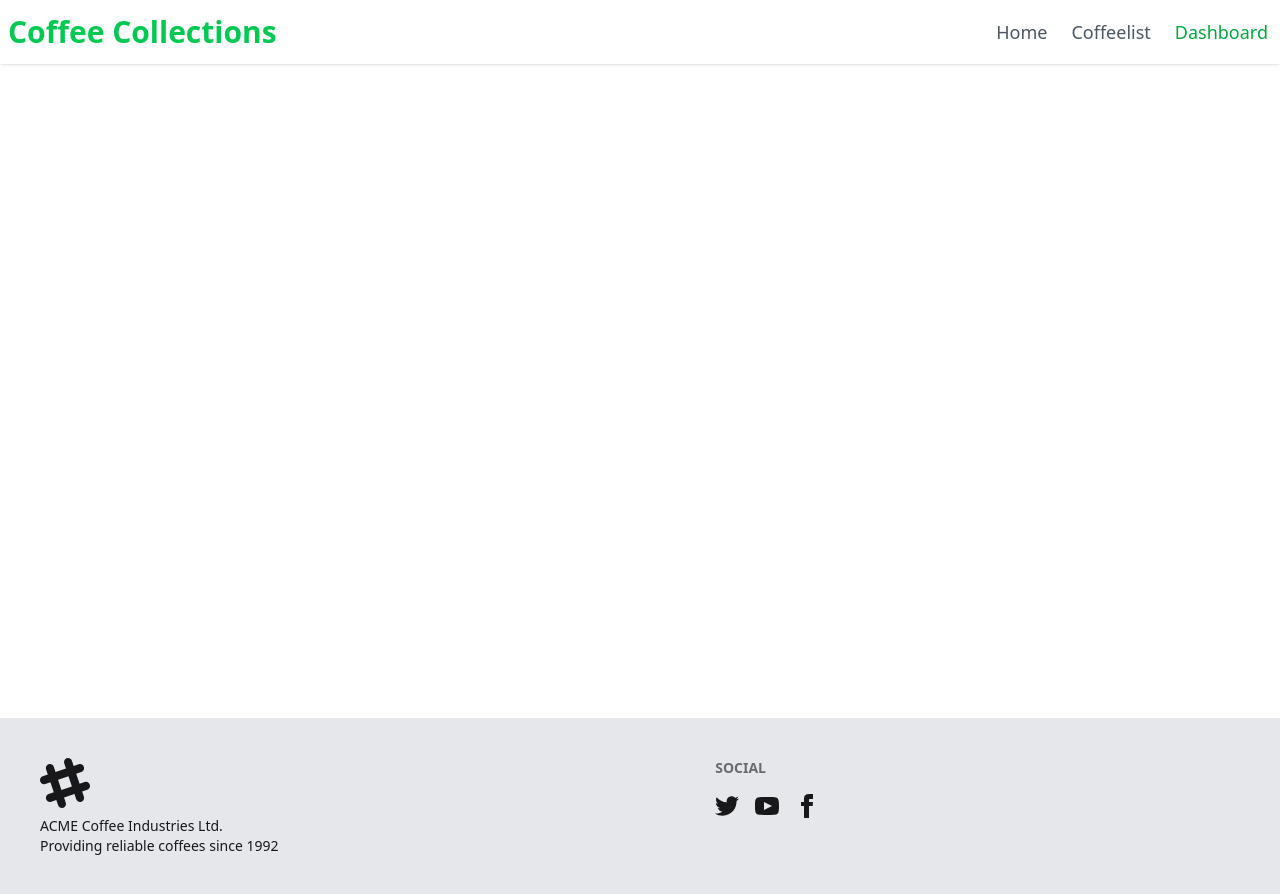
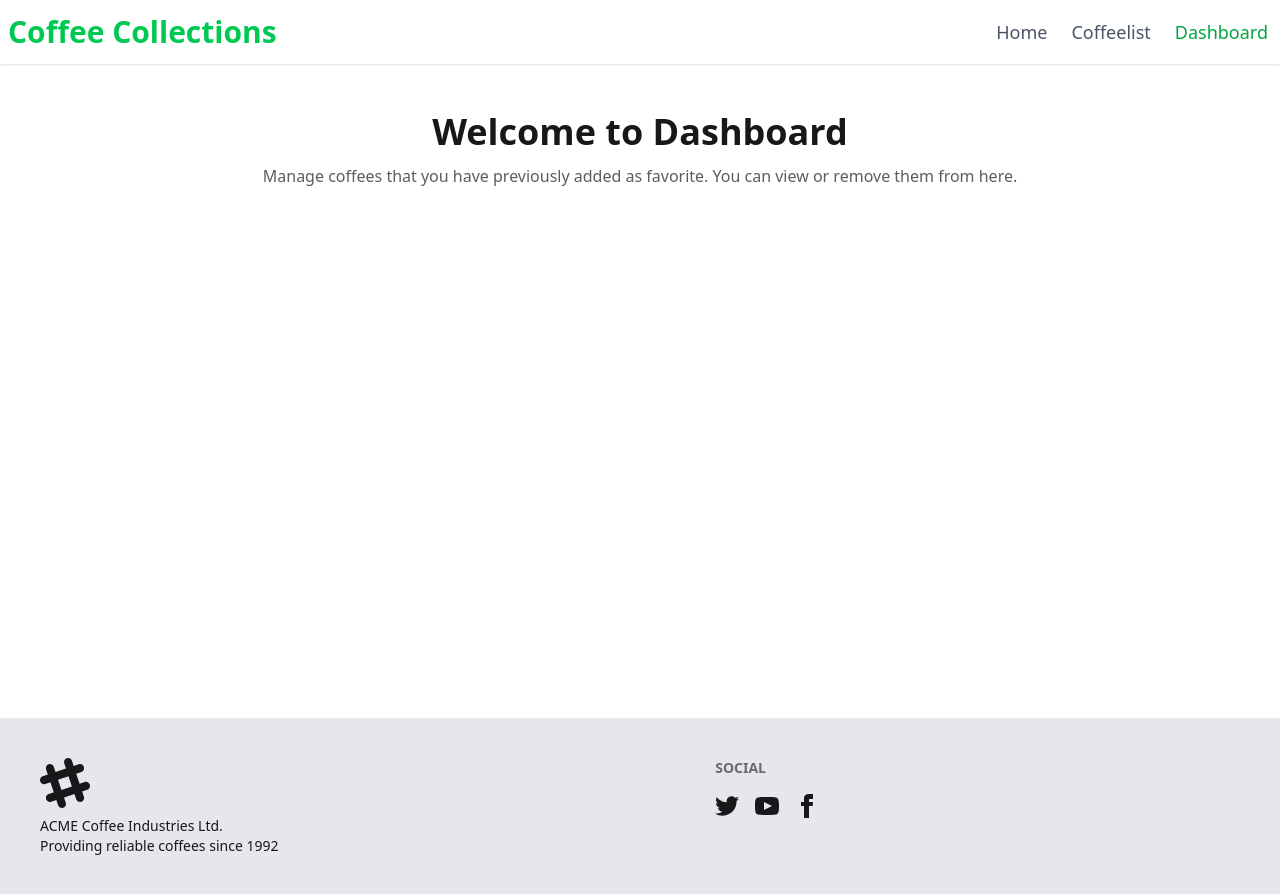
Before and after one commit to Taanveer22/coffee-collections, a React (Vite) app: page /dashboard in a window 1280 px wide. Built offline with nearby package versions, Linux system fonts and the light colour scheme.

Commit message:
alhamdulliah btn disbaled done and project complete

```diff
--- a/package.json
+++ b/package.json
@@ -16,6 +16,7 @@
     "match-sorter": "^8.1.0",
     "react": "^19.1.1",
     "react-dom": "^19.1.1",
+    "react-hot-toast": "^2.6.0",
     "react-icons": "^5.5.0",
     "react-router-dom": "^7.9.4",
     "sort-by": "^1.2.0",
--- a/src/components/Banner.jsx
+++ b/src/components/Banner.jsx
@@ -1,6 +1,6 @@
 const Banner = () => {
   return (
-    <div className="hero max-h-fit bg-[url(/banner.jpg)] bg-center bg-cover bg-no-repeat">
+    <div className="hero max-h-fit bg-[url(/banner.jpg)] bg-center bg-cover bg-no-repeat mb-12">
       <div className="hero-content text-center text-white">
         <div className="max-w-md">
           <h1 className="text-5xl font-bold">Hello there</h1>
--- a/src/components/CardDetail.jsx
+++ b/src/components/CardDetail.jsx
@@ -1,9 +1,10 @@
 import { useEffect, useState } from "react";
 import { useLoaderData, useParams } from "react-router-dom";
-import { setToLocalStorage } from "../utilities";
+import { getFromLocalStorage, setToLocalStorage } from "../utilities";
 
 const CardDetail = () => {
   const [oneCoffee, setOneCoffee] = useState({});
+  const [isFavourite, setIsFavourite] = useState(false);
   const coffeesData = useLoaderData();
   // console.log(coffeesData);
   const { id } = useParams();
@@ -16,7 +17,17 @@ const CardDetail = () => {
     const foundById = coffeesData.find(
       (coffeItem) => coffeItem.id === typeConvertedId
     );
-    setOneCoffee(foundById);
+    if (foundById) {
+      setOneCoffee(foundById);
+    }
+
+    let coffeesList = getFromLocalStorage();
+    const isExist = coffeesList.find(
+      (coffeeItem) => coffeeItem.id === typeConvertedId
+    );
+    if (isExist) {
+      setIsFavourite(true);
+    }
   }, [coffeesData, typeConvertedId]);
   // console.log(oneCoffee);
 
@@ -24,6 +35,7 @@ const CardDetail = () => {
 
   const handleAddToFavourite = (oneCoffee) => {
     setToLocalStorage(oneCoffee);
+    setIsFavourite(true);
   };
 
   return (
@@ -35,6 +47,7 @@ const CardDetail = () => {
             <h1 className="text-5xl font-bold">{name}</h1>
             <p className="py-6">{making_process}</p>
             <button
+              disabled={isFavourite}
               onClick={() => handleAddToFavourite(oneCoffee)}
               className="btn btn-success"
             >
--- a/src/components/Heading.jsx
+++ b/src/components/Heading.jsx
@@ -1,6 +1,6 @@
 const Heading = ({ title, subTitle }) => {
   return (
-    <div className="text-center space-y-3 mt-12">
+    <div className="text-center space-y-3">
       <h1 className="text-xl sm:text-2xl lg:text-4xl font-semibold">{title}</h1>
       <p className="text-md font-medium opacity-70">{subTitle}</p>
     </div>
--- a/src/main.jsx
+++ b/src/main.jsx
@@ -6,9 +6,11 @@ import "./index.css";
 // react router import
 import { RouterProvider } from "react-router-dom";
 import MyRouter from "./routes/MyRouter";
+import { Toaster } from "react-hot-toast";
 
 createRoot(document.getElementById("root")).render(
   <StrictMode>
     <RouterProvider router={MyRouter}></RouterProvider>
+    <Toaster></Toaster>
   </StrictMode>
 );
--- a/src/pages/Dashboard.jsx
+++ b/src/pages/Dashboard.jsx
@@ -1,6 +1,7 @@
 import { useEffect, useState } from "react";
 import { deleteFromLocalStorage, getFromLocalStorage } from "../utilities";
 import Card from "../components/Card";
+import Heading from "../components/Heading";
 
 const Dashboard = () => {
   const [coffees, setCoffees] = useState([]);
@@ -16,7 +17,11 @@ const Dashboard = () => {
   };
   return (
     <div>
-      <div className="grid gap-6 grid-cols-1 sm:grid-cols-2 lg:grid-cols-3">
+      <Heading
+        title="Welcome to Dashboard"
+        subTitle="Manage coffees that you have previously added as favorite. You can view or remove them from here."
+      ></Heading>
+      <div className="grid gap-6 grid-cols-1 sm:grid-cols-2 lg:grid-cols-3 mt-12">
         {coffees.map((coffeeItem) => (
           <Card
             key={coffeeItem.id}
--- a/src/utilities/index.js
+++ b/src/utilities/index.js
@@ -1,3 +1,5 @@
+import toast from "react-hot-toast";
+
 // get from ls
 const getFromLocalStorage = () => {
   let coffeesList = [];
@@ -15,11 +17,11 @@ const setToLocalStorage = (oneCoffee) => {
     (coffeeItem) => coffeeItem.id === oneCoffee.id
   );
   if (isExist) {
-    alert("already exist");
+    toast.error("already exist");
   } else {
     coffeesList.push(oneCoffee);
     localStorage.setItem("coffeesList", JSON.stringify(coffeesList));
-    alert("successfully added");
+    toast.success("successfully added");
   }
 };
 // delete from ls
@@ -30,7 +32,7 @@ const deleteFromLocalStorage = (id) => {
   );
   if (remainingList) {
     localStorage.setItem("coffeesList", JSON.stringify(remainingList));
-    alert("deleted from dashboard");
+    toast.success("deleted from dashboard");
   }
 };
 // export functions all
```
Also changed, not shown: 1 other file (tests, documents, lock files or other folders).
